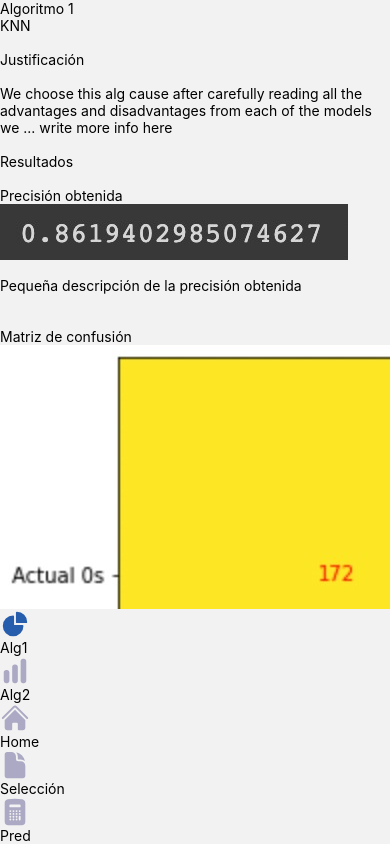
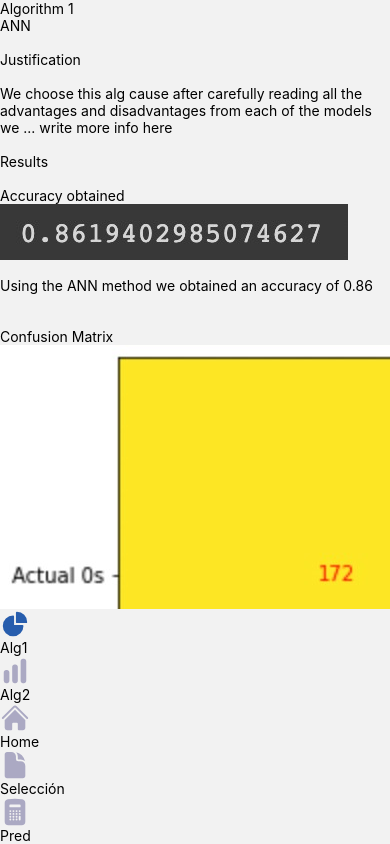
Before and after one commit to InteligenciaArtificialEquipo9/RetoIntArtificial, a React Native app: screen /Alg1 in a window 390 px wide. Built offline with nearby package versions, Linux system fonts and the light colour scheme; what tailwindcss-react-native would draw is missing.

Commit message:
Descriptions added

```diff
--- a/screens/Screen_Alg1.js
+++ b/screens/Screen_Alg1.js
@@ -11,8 +11,8 @@ export default function ProfileScreen() {
     <>
     <ScrollView className='pt-5 h-full flex-1 bg-[#EEF1F7]'>
       <View className="items-center mt-8">
-        <Text className="font-light text-xl">Algoritmo 1</Text>
-        <Text className="font-bold text-xl">KNN</Text>
+        <Text className="font-light text-xl">Algorithm 1</Text>
+        <Text className="font-bold text-xl">ANN</Text>
       </View>
 
 
@@ -20,7 +20,7 @@ export default function ProfileScreen() {
         <View>
           <View className='pl-2 pb-1 pt-0 '>
             <Text>&emsp;</Text>
-            <Text className="font-bold text-xl">Justificación</Text>
+            <Text className="font-bold text-xl">Justification</Text>
           </View>
           <View className='flex-row items-center px-7'>
             <Text>&emsp;</Text>
@@ -35,7 +35,7 @@ export default function ProfileScreen() {
         <View>
           <View className='pl-2 pb-3 pt-0 '>
             <Text>&emsp;</Text>
-            <Text className="font-bold text-xl">Resultados</Text>
+            <Text className="font-bold text-xl">Results</Text>
           </View>
         </View>
       </View>
@@ -44,7 +44,7 @@ export default function ProfileScreen() {
         <View>
           <View className='pl-2 pb-3 pt-0 '>
             <Text>&emsp;</Text>
-            <Text className='text-lg mb-2'>Precisión obtenida</Text>
+            <Text className='text-lg mb-2'>Accuracy obtained</Text>
           </View>
 
           <View className='bg-gray border px-8 border-gray-200 mt-0 '>
@@ -55,9 +55,9 @@ export default function ProfileScreen() {
         </View>
       </View>
 
-          <View className='flex-row items-center px-7'>
+          <View className='flex-row items-center px-2'>
             <Text>&emsp;</Text>
-            <Text className='text mb-1'>Pequeña descripción de la precisión obtenida </Text>
+            <Text className='text mb-1'>Using the ANN method we obtained an accuracy of 0.86</Text>
           </View>
         </View>
       </View>
@@ -68,7 +68,7 @@ export default function ProfileScreen() {
           <View className='pl-2 pb-3 pt-0 '>
             <Text>&emsp;</Text>
             <Text>&emsp;</Text>
-            <Text className='text-lg mb-2'>Matriz de confusión</Text>
+            <Text className='text-lg mb-2'>Confusion Matrix</Text>
           </View>
 
           <View className='bg-gray border px-12 border-gray-200 mt-0 '>
@@ -79,10 +79,10 @@ export default function ProfileScreen() {
         </View>
       </View>
 
-          <View className='flex-row items-center px-7'>
+          <View className='flex-row items-center px-20'>
             <Text>&emsp;</Text>
 
-            <Text className='text mb-1'>Pequeña descripción de la Matriz de confusión  </Text>
+            <Text className='text mb-1'>Image of the Cofusion Matrix</Text>
           </View>
         </View>
       </View>
@@ -103,9 +103,9 @@ export default function ProfileScreen() {
         </View>
       </View>
 
-          <View className='flex-row items-center px-20'>
+          <View className='flex-row items-center px-10'>
             <Text>&emsp;</Text>
-            <Text className='text mb-1'>Pequeña descripción de ROC </Text>
+            <Text className='text mb-1'>Receiver operating characteristic curve </Text>
           </View>
         </View>
       </View>
@@ -127,9 +127,9 @@ export default function ProfileScreen() {
         </View>
       </View>
 
-          <View className='flex-row items-center px-20'>
+          <View className='flex-row items-center px-32'>
             <Text>&emsp;</Text>
-            <Text className='text mb-1'>Pequeña descripción de AUC </Text>
+            <Text className='text mb-1'>Area under curve </Text>
           </View>
         </View>
       </View>
@@ -138,7 +138,7 @@ export default function ProfileScreen() {
         <View>
           <View className='pl-2 pb-3 pt-0 '>
             <Text>&emsp;</Text>
-            <Text className='text-lg mb-2'>Puntaje obtenido en Kaggle</Text>
+            <Text className='text-lg mb-2'>Kaggle score</Text>
           </View>
 
           <View className='bg-gray border px-10 border-gray-200 mt-0 '>
@@ -153,7 +153,7 @@ export default function ProfileScreen() {
 
           <View className='flex-row items-center px-7 pb-40'>
             <Text>&emsp;</Text>
-            <Text className='text mb-1'>Pequeña descripción del puntaje en Kaggle </Text>
+            <Text className='text mb-1'>Score obtained when submitting the file to Kaggle</Text>
           </View>
         </View>
       </View>
--- a/screens/Screen_Alg2.js
+++ b/screens/Screen_Alg2.js
@@ -12,7 +12,7 @@ const navigation = useNavigation()
     <>
     <ScrollView className='pt-5 h-full flex-1 bg-[#EEF1F7]'>
       <View className="items-center mt-8">
-        <Text className="font-light text-xl">Algoritmo 2</Text>
+        <Text className="font-light text-xl">Algorithm 2</Text>
         <Text className="font-bold text-xl">ANN</Text>
       </View>
 
@@ -21,7 +21,7 @@ const navigation = useNavigation()
         <View>
           <View className='pl-2 pb-1 pt-0 '>
             <Text>&emsp;</Text>
-            <Text className="font-bold text-xl">Justificación</Text>
+            <Text className="font-bold text-xl">Justification</Text>
           </View>
           <View className='flex-row items-center px-7'>
             <Text>&emsp;</Text>
@@ -36,7 +36,7 @@ const navigation = useNavigation()
         <View>
           <View className='pl-2 pb-3 pt-0 '>
             <Text>&emsp;</Text>
-            <Text className="font-bold text-xl">Resultados</Text>
+            <Text className="font-bold text-xl">Results</Text>
           </View>
         </View>
       </View>
@@ -45,7 +45,7 @@ const navigation = useNavigation()
         <View>
           <View className='pl-2 pb-3 pt-0 '>
             <Text>&emsp;</Text>
-            <Text className='text-lg mb-2'>Precisión obtenida</Text>
+            <Text className='text-lg mb-2'>Accuracy obtained</Text>
           </View>
 
           <View className='bg-gray border px-5 border-gray-200 mt-0 '>
@@ -56,9 +56,9 @@ const navigation = useNavigation()
         </View>
       </View>
 
-          <View className='flex-row items-center px-7'>
+          <View className='flex-row items-center px-2'>
             <Text>&emsp;</Text>
-            <Text className='text mb-1'>Pequeña descripción de la precisión obtenida </Text>
+            <Text className='text mb-1'>Using the KNN method we obtained an accuracy of 0.76</Text>
           </View>
         </View>
       </View>
@@ -69,7 +69,7 @@ const navigation = useNavigation()
           <View className='pl-2 pb-3 pt-0 '>
             <Text>&emsp;</Text>
             <Text>&emsp;</Text>
-            <Text className='text-lg mb-2'>Matriz de confusión</Text>
+            <Text className='text-lg mb-2'>Confusion Matrix</Text>
           </View>
 
           <View className='bg-gray border px-10 border-gray-200 mt-0 '>
@@ -82,10 +82,10 @@ const navigation = useNavigation()
         </View>
       </View>
 
-          <View className='flex-row items-center px-7'>
+          <View className='flex-row items-center px-20'>
             <Text>&emsp;</Text>
 
-            <Text className='text mb-1'>Pequeña descripción de la Matriz de confusión  </Text>
+            <Text className='text mb-1'>Image of the Cofusion Matrix</Text>
           </View>
         </View>
       </View>
@@ -107,7 +107,7 @@ const navigation = useNavigation()
 
           <View className='flex-row items-center px-20'>
             <Text>&emsp;</Text>
-            <Text className='text mb-1'>Pequeña descripción de ROC </Text>
+            <Text className='text mb-1'>Receiver operating characteristic curve  </Text>
           </View>
         </View>
       </View>
@@ -127,9 +127,9 @@ const navigation = useNavigation()
         </View>
       </View>
 
-          <View className='flex-row items-center px-20'>
+          <View className='flex-row items-center px-32'>
             <Text>&emsp;</Text>
-            <Text className='text mb-1'>Pequeña descripción de AUC </Text>
+            <Text className='text mb-1'>Area under curve</Text>
           </View>
         </View>
       </View>
@@ -138,7 +138,7 @@ const navigation = useNavigation()
         <View>
           <View className='pl-2 pb-3 pt-0 '>
             <Text>&emsp;</Text>
-            <Text className='text-lg mb-2'>Puntaje obtenido en Kaggle</Text>
+            <Text className='text-lg mb-2'>Kaggle score</Text>
           </View>
 
           <View className='bg-gray border px-20 border-gray-200 mt-0 '>
@@ -152,7 +152,7 @@ const navigation = useNavigation()
 
       <View className='flex-row items-center px-7 pb-40'>
             <Text>&emsp;</Text>
-            <Text className='text mb-1'>Pequeña descripción del puntaje en Kaggle </Text>
+            <Text className='text mb-1'>Score obtained when submitting the file on Kaggle</Text>
           </View>
         </View>
       </View>
```
